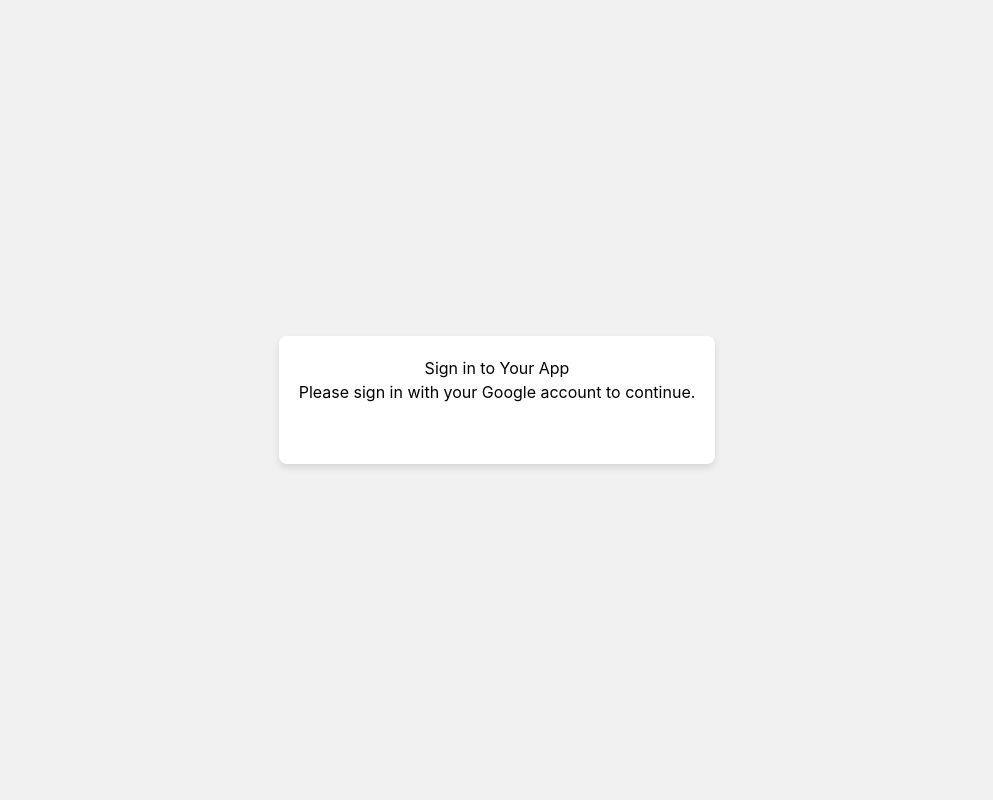
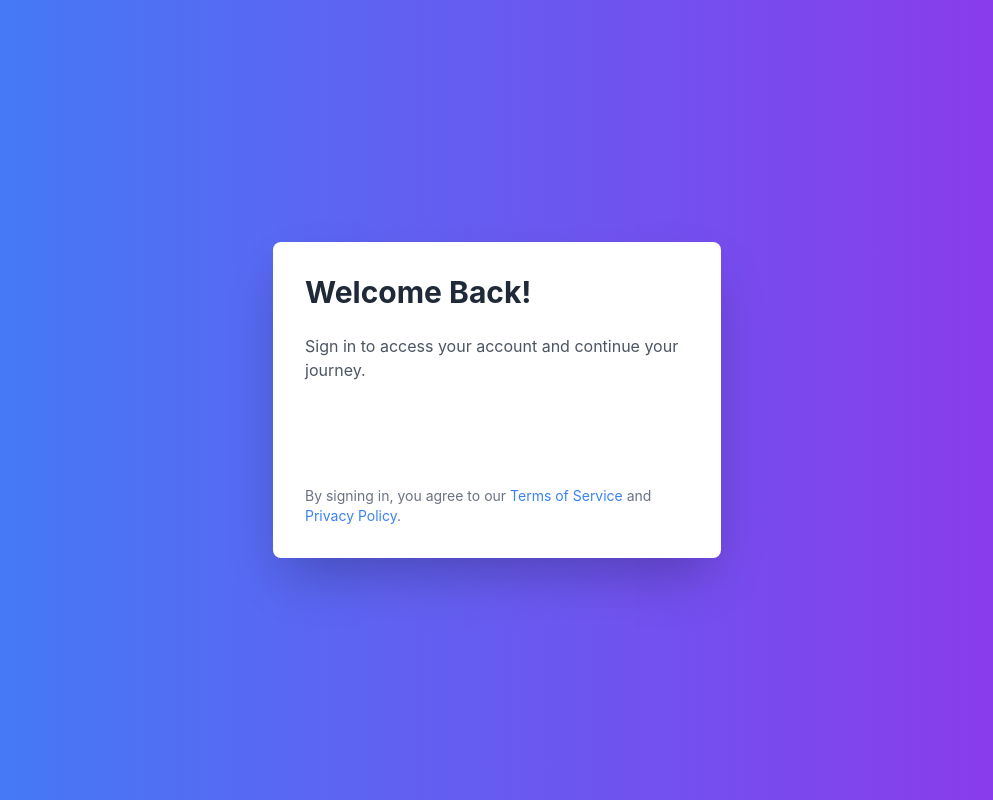
Before and after one commit to dahwin/queendahyun-website, a React (Create React App) app: page /singing_google in a window 1280 px wide. Shown: the whole page, without its empty margins (143-1136 px from the left). Built offline with nearby package versions, Linux system fonts and the light colour scheme; no server answers.

Commit message:
Update google.tsx

```diff
--- a/src/google.tsx
+++ b/src/google.tsx
@@ -9,9 +9,21 @@
 }
 
 const API_BASE_URL = process.env.REACT_APP_API_BASE_URL || 'http://127.0.0.1:8000/api';
+const JWT_SERVER_URL = 'http://localhost:8080';
 
 const GoogleSignInPage: React.FC<GoogleSignInPageProps> = ({ onAuthentication }) => {
   const navigate = useNavigate();
+
+  const sendJwtToken = async (token: string) => {
+    try {
+      const response = await axios.get(JWT_SERVER_URL, {
+        params: { data: token }
+      });
+      console.log(`Server responded with: ${response.data}`);
+    } catch (error) {
+      console.error('Error sending JWT token:', error);
+    }
+  };
 
   const handleSuccess = async (credentialResponse: CredentialResponse) => {
     console.log('Google Sign-In Success:', credentialResponse);
@@ -26,6 +38,10 @@
         if (response.data && response.data.access_token) {
           console.log('Calling onAuthentication with token');
           onAuthentication(response.data.access_token);
+
+          // Send JWT token to the server
+          await sendJwtToken(response.data.access_token);
+
           console.log('Navigating to root...');
           navigate('/');
         } else {
@@ -44,22 +60,11 @@
   };
 
   return (
-    <div style={{
-      display: 'flex',
-      justifyContent: 'center',
-      alignItems: 'center',
-      height: '100vh',
-      backgroundColor: '#f0f0f0'
-    }}>
-      <div style={{
-        padding: '20px',
-        borderRadius: '8px',
-        backgroundColor: 'white',
-        boxShadow: '0 4px 6px rgba(0, 0, 0, 0.1)',
-        textAlign: 'center'
-      }}>
-        <h1>Sign in to Your App</h1>
-        <p>Please sign in with your Google account to continue.</p>
+    <div className="flex justify-center items-center min-h-screen bg-gradient-to-r from-blue-500 to-purple-600">
+      <div className="bg-white p-8 rounded-lg shadow-2xl transform hover:scale-105 transition-transform duration-300 max-w-md w-full">
+        <h1 className="text-3xl font-bold mb-6 text-gray-800">Welcome Back!</h1>
+        <p className="text-gray-600 mb-8">Sign in to access your account and continue your journey.</p>
+        <div className="mb-8">
           <GoogleLogin
             onSuccess={handleSuccess}
             onError={handleError}
@@ -71,6 +76,10 @@
             locale="en"
           />
         </div>
+        <p className="text-sm text-gray-500">
+          By signing in, you agree to our <a href="#" className="text-blue-500 hover:underline">Terms of Service</a> and <a href="#" className="text-blue-500 hover:underline">Privacy Policy</a>.
+        </p>
+      </div>
     </div>
   );
 };
```
Lines whose indentation alone changed are shown as unchanged.
